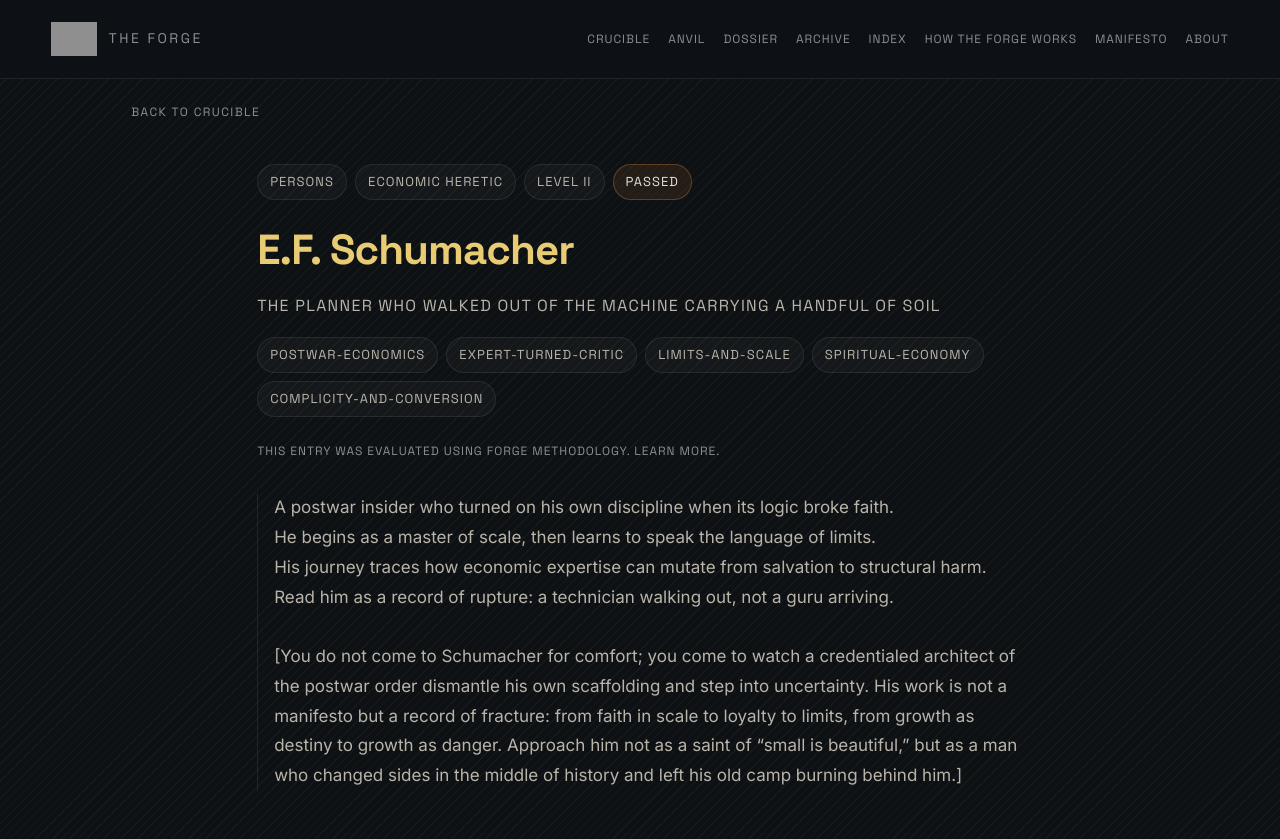
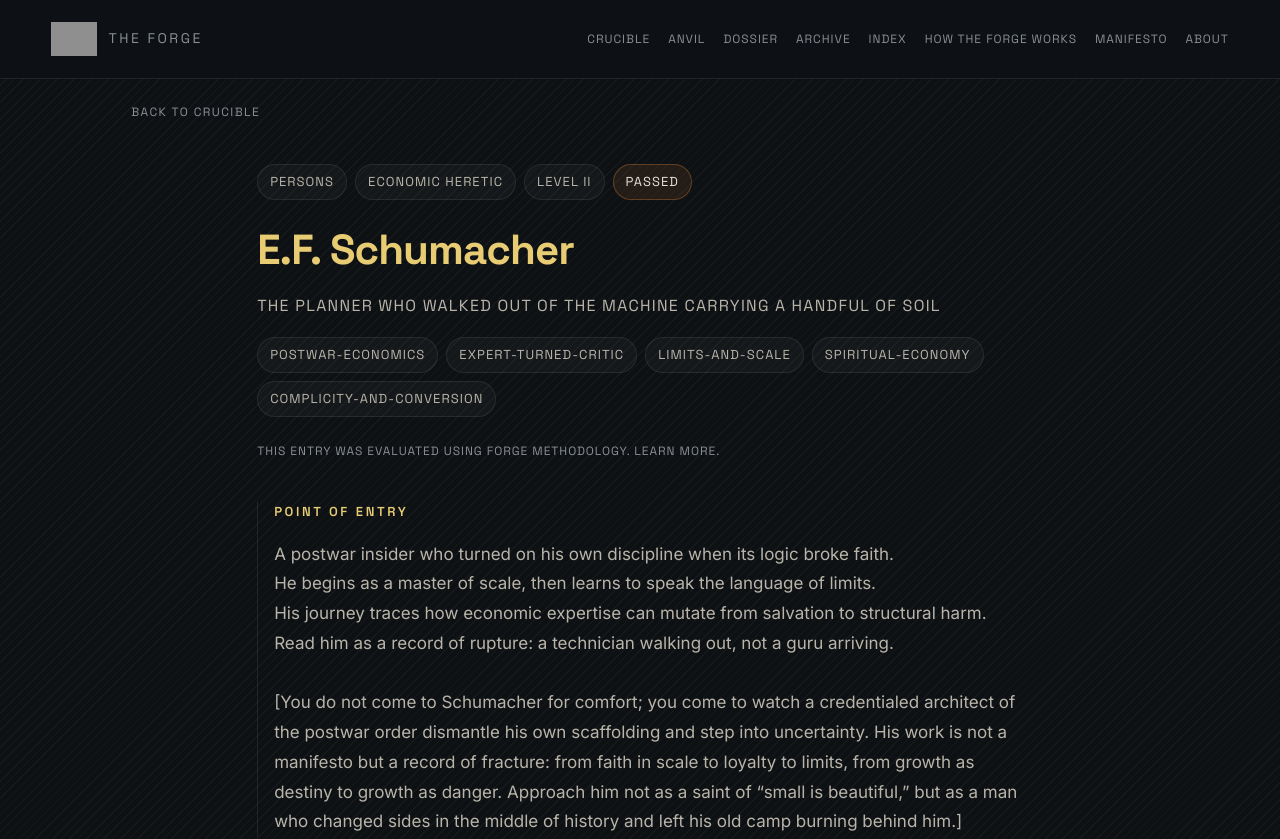
Before and after one commit to sergioB79/theForge, a Next.js app in the folder site/forge/: page /forge/persons/e-f-schumacher in a window 1280 px wide. Shown: the top 839 px of the page. Built offline with nearby package versions, Linux system fonts and the light colour scheme; grey boxes are pictures that could not be loaded.

Commit message:
Add POINT OF ENTRY heading above INFO

```diff
--- a/site/forge/src/components/Forge/ForgeDocView.tsx
+++ b/site/forge/src/components/Forge/ForgeDocView.tsx
@@ -357,6 +357,7 @@ export default function ForgeDocView({
 
       {info && (
         <section className={styles.intro}>
+          <h2 className={styles.sectionTitle}>POINT OF ENTRY</h2>
           <div className={styles.sectionBody}>{renderInline(info)}</div>
         </section>
       )}
```
